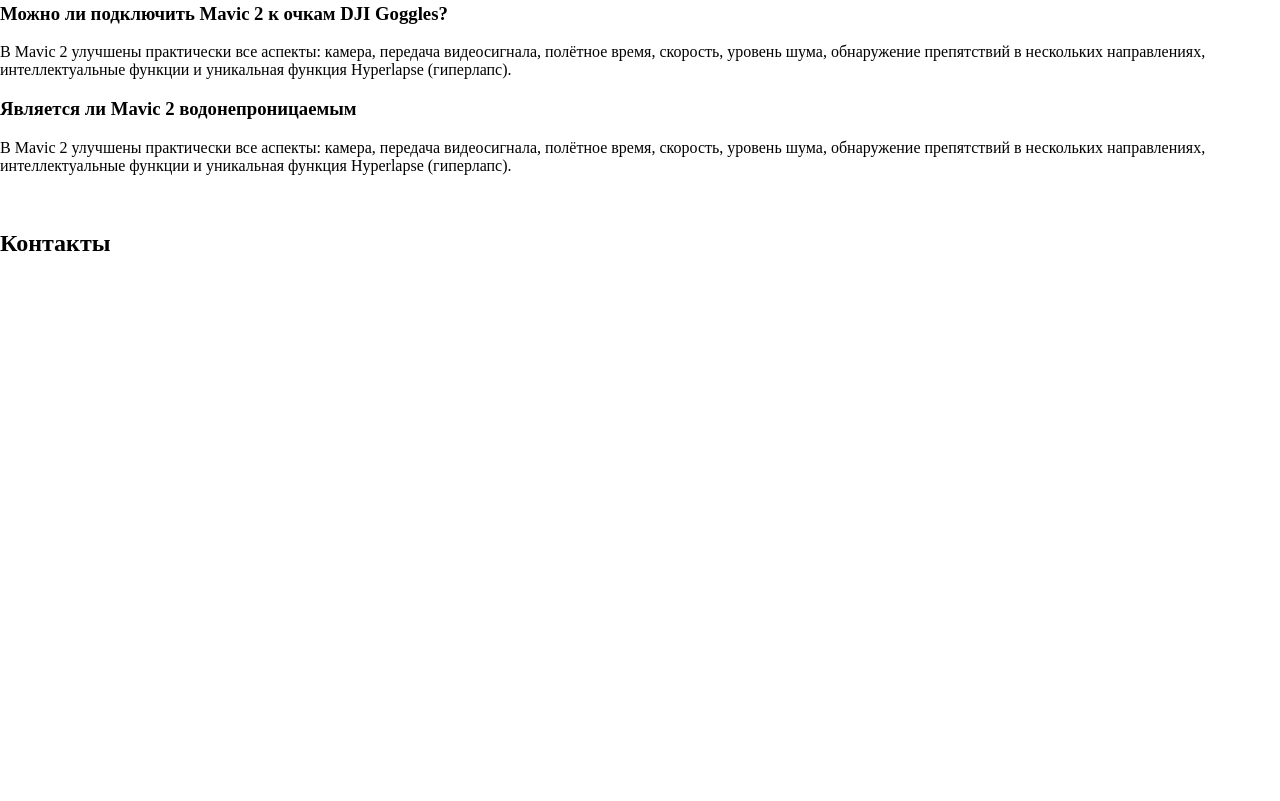
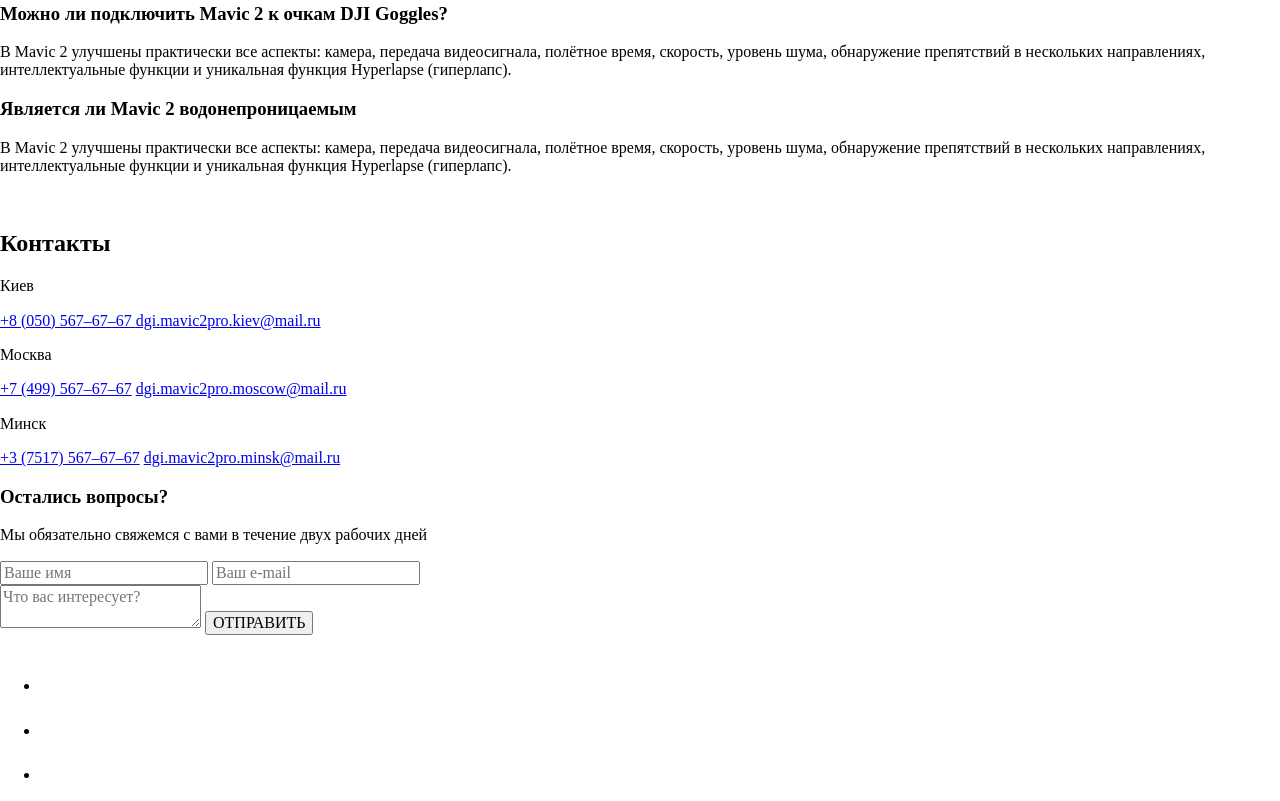
Before and after one commit to darya-d/mavic, a website: page app/index.html in a window 1280 px wide. Shown: the part 3278-4079 px from the top of the page. Before the commit the page ends 3555 px from the top, so only its background shows below. Drawn offline with nearby package versions, Linux system fonts and the light colour scheme; files whose address does not match are found by name.

Commit message:
add contacts section

```diff
--- a/app/index.html
+++ b/app/index.html
@@ -319,6 +319,74 @@
         <h2 class="title">
           Контакты
         </h2>
+        <div class="contacts__iner">
+          <div class="contacts__info">
+            <div class="contacts__info-box">
+              <p class="contacts__info-title">
+                Киев
+              </p>
+              <a class="contacts__info-phone" href="tel:+80505676767">
+                +8 (050) 567–67–67
+              </a>
+              <a class="contacts__info-email" href="mailto:dgi.mavic2pro.kiev@mail.ru">
+                dgi.mavic2pro.kiev@mail.ru
+              </a>
+            </div>
+            <div class="contacts__info-box">
+              <p class="contacts__info-title">
+                Москва
+              </p>
+              <a class="contacts__info-phone" href="tel:+74995676767">
+                +7 (499) 567–67–67</a>
+              <a class="contacts__info-email" href="mailto:dgi.mavic2pro.moscow@mail.ru">
+                dgi.mavic2pro.moscow@mail.ru
+              </a>
+            </div>
+            <div class="contacts__info-box">
+              <p class="contacts__info-title">
+                Минск
+              </p>
+              <a class="contacts__info-phone" href="tel:+375175676767">
+                +3 (7517) 567–67–67</a>
+              <a class="contacts__info-email" href="mailto:dgi.mavic2pro.minsk@mail.ru">
+                dgi.mavic2pro.minsk@mail.ru
+              </a>
+            </div>
+          </div>
+          <div class="contacts__form">
+            <form action="">
+              <h3 class="contacts__form-title">
+                Остались вопросы?
+              </h3>
+              <p class="contacts__form">
+                Мы обязательно свяжемся с вами в течение двух рабочих дней
+              </p>
+              <div class="contacts__form-line">
+                <input class="contact__form__input" type="text" placeholder="Ваше имя">
+                <input class="contact__form__input" type="text" placeholder="Ваш e-mail">
+              </div>
+              <textarea class="contact__form__textarea" placeholder="Что вас интересует?"></textarea>
+              <button class="contact__form-btn" type="submit">ОТПРАВИТЬ</button>
+            </form>
+          </div>
+          <ul class="contacts__social-list">
+            <li class="contacts__social-item">
+              <a class="contacts__social-link">
+                <img src="img/facebook.svg" alt="facebook иконка">
+              </a>
+            </li>
+            <li class="contacts__social-item">
+              <a class="contacts__social-link">
+                <img src="img/youtube.svg" alt="youtube иконка">
+              </a>
+            </li>
+            <li class="contacts__social-item">
+              <a class="contacts__social-link">
+                <img src="img/instagram.svg" alt="instagram иконка">
+              </a>
+            </li>
+          </ul>
+        </div>
       </div>
     </section>
   </main>
```
